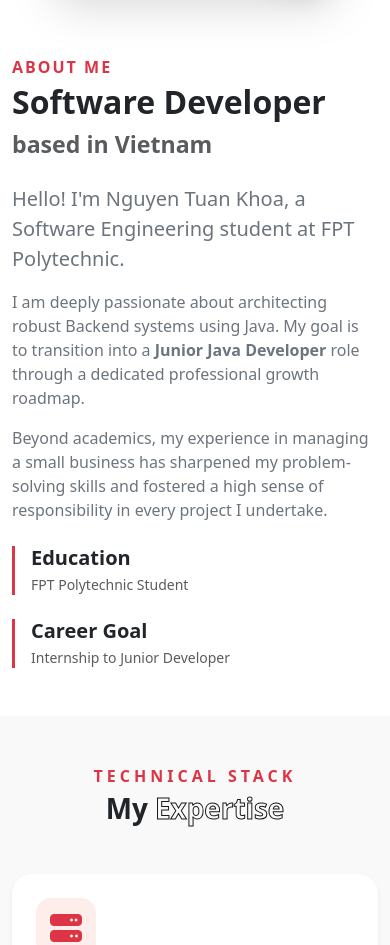
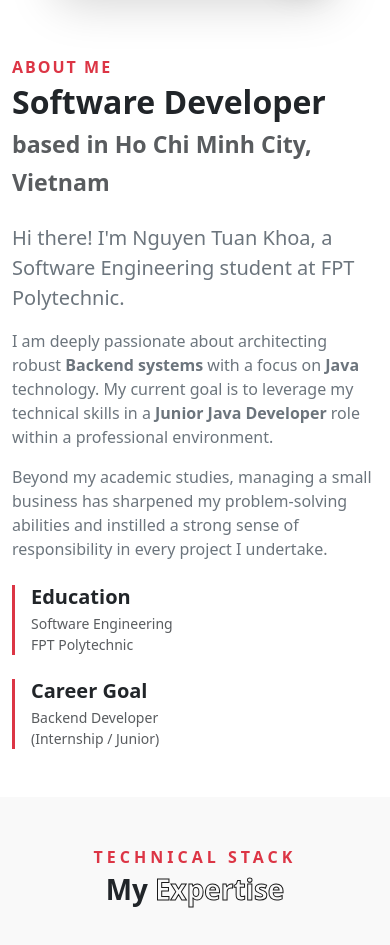
Before and after one commit to NTKhoa-JavaDev06/Portfolio_NguyenTuanKhoa26, a Vue app: page / in a window 390 px wide. Shown: the part 1480-2425 px from the top of the page. Built offline with nearby package versions, Linux system fonts and the light colour scheme; the HTML template or start-up script is replaced by a standard one.

Commit message:
Giao Diện cho Mobile

```diff
--- a/src/views/aboutme.vue
+++ b/src/views/aboutme.vue
@@ -5,7 +5,7 @@
         <div class="col-lg-5 col-md-8 mx-auto">
           <div class="about-img-wrapper">
             <div class="main-img-container shadow-lg rounded-4">
-              <img src="../img/daidien.jpeg" alt="Nguyễn Tuấn Khoa" class="img-fluid main-profile-img">
+              <img src="../img/daidien.jpeg" alt="Nguyen Tuan Khoa" class="img-fluid main-profile-img">
             </div>
 
             <div v-for="(skill, index) in skills"
@@ -18,23 +18,21 @@
 
         <div class="col-lg-7">
           <div class="ps-lg-4">
-            <p class="text-danger fw-bold mb-1 letter-spacing-2">ABOUT ME</p>
+            <p class="text-danger fw-bold mb-1 letter-spacing-2 text-uppercase">About Me</p>
             <h2 class="display-5 fw-bold mb-4">
               Software Developer <br>
-              <span class="text-muted fs-3">based in Vietnam</span>
+              <span class="text-muted fs-3">based in Ho Chi Minh City, Vietnam</span>
             </h2>
 
             <div class="content-text text-secondary mb-4">
               <p class="lead">
-              Hello! I'm <strong>Nguyen Tuan Khoa</strong>, a Software Engineering student at <strong>FPT Polytechnic</strong>.
+                Hi there! I'm <strong>Nguyen Tuan Khoa</strong>, a Software Engineering student at <strong>FPT Polytechnic</strong>.
               </p>
               <p>
-              I am deeply passionate about architecting robust Backend systems using Java. My goal is to transition into a
-              <strong>Junior Java Developer</strong> role through a dedicated professional growth roadmap.
+                I am deeply passionate about architecting robust <strong>Backend systems</strong> with a focus on <strong>Java</strong> technology. My current goal is to leverage my technical skills in a <strong>Junior Java Developer</strong> role within a professional environment.
               </p>
               <p>
-              Beyond academics, my experience in managing a small business has sharpened my problem-solving skills
-              and fostered a high sense of responsibility in every project I undertake.
+                Beyond my academic studies, managing a small business has sharpened my problem-solving abilities and instilled a strong sense of responsibility in every project I undertake.
               </p>
             </div>
 
@@ -42,13 +40,13 @@
               <div class="col-sm-6">
                 <div class="info-card border-start border-danger border-3 ps-3">
                   <h5 class="fw-bold mb-1">Education</h5>
-      <p class="text-muted small m-0">FPT Polytechnic Student</p>
+                  <p class="text-muted small m-0">Software Engineering<br>FPT Polytechnic</p>
                 </div>
               </div>
               <div class="col-sm-6">
                 <div class="info-card border-start border-danger border-3 ps-3">
                   <h5 class="fw-bold mb-1">Career Goal</h5>
-      <p class="text-muted small m-0">Internship to Junior Developer</p>
+                  <p class="text-muted small m-0">Backend Developer<br>(Internship / Junior)</p>
                 </div>
               </div>
             </div>
@@ -60,7 +58,6 @@
 </template>
 
 <script setup>
-// Bạn có thể dễ dàng thêm hoặc bớt skill tại đây
 const skills = [
   { name: 'SQL', img: new URL('../img/sql.png', import.meta.url).href, class: 'b-sql' },
   { name: 'Vue', img: new URL('../img/vue-js.png', import.meta.url).href, class: 'b-vue' },
@@ -70,32 +67,27 @@ const skills = [
 </script>
 
 <style scoped>
+/* Giữ nguyên phần Style bạn đã gửi vì nó đã rất đẹp và chuẩn rồi */
 .letter-spacing-2 { letter-spacing: 2px; }
-
 .about-img-wrapper {
   position: relative;
   max-width: 400px;
   margin: 0 auto;
   padding: 20px;
 }
-
 .main-img-container {
   overflow: hidden;
   transition: transform 0.3s ease;
 }
-
 .main-profile-img {
   width: 100%;
   height: auto;
   display: block;
   transition: transform 0.5s ease;
 }
-
 .about-img-wrapper:hover .main-profile-img {
   transform: scale(1.05);
 }
-
-/* Badge Styling */
 .brand-badge {
   position: absolute;
   background: white;
@@ -105,10 +97,7 @@ const skills = [
   z-index: 2;
   transition: all 0.4s cubic-bezier(0.175, 0.885, 0.32, 1.275);
 }
-
 .logo-img { width: 40px; height: 40px; object-fit: contain; }
-
-/* Vị trí các badge */
 .b-sql { top: 10%; right: -10px; animation: float 4s infinite ease-in-out; }
 .b-vue { top: 35%; right: -25px; animation: float 3.5s infinite ease-in-out 0.5s; }
 .b-bootstrap { top: 60%; right: -10px; animation: float 4.5s infinite ease-in-out 1s; }
@@ -119,18 +108,12 @@ const skills = [
   50% { transform: translateY(-12px); }
 }
 
-/* Hover effect cho cả cụm */
-.about-img-wrapper:hover .brand-badge {
-  right: 0px;
-}
+.about-img-wrapper:hover .brand-badge { right: 0px; }
 
-/* Responsive */
 @media (max-width: 991px) {
   .about-img-wrapper { max-width: 320px; }
   .brand-badge { padding: 8px; }
   .logo-img { width: 30px; height: 30px; }
-
-  /* Đưa badge vào trong một chút để không bị lòi khỏi màn hình mobile */
   .b-sql, .b-vue, .b-bootstrap { right: 5px; }
   .b-intellij { right: 30px; }
 }
```
Lines whose indentation alone changed are shown as unchanged.
